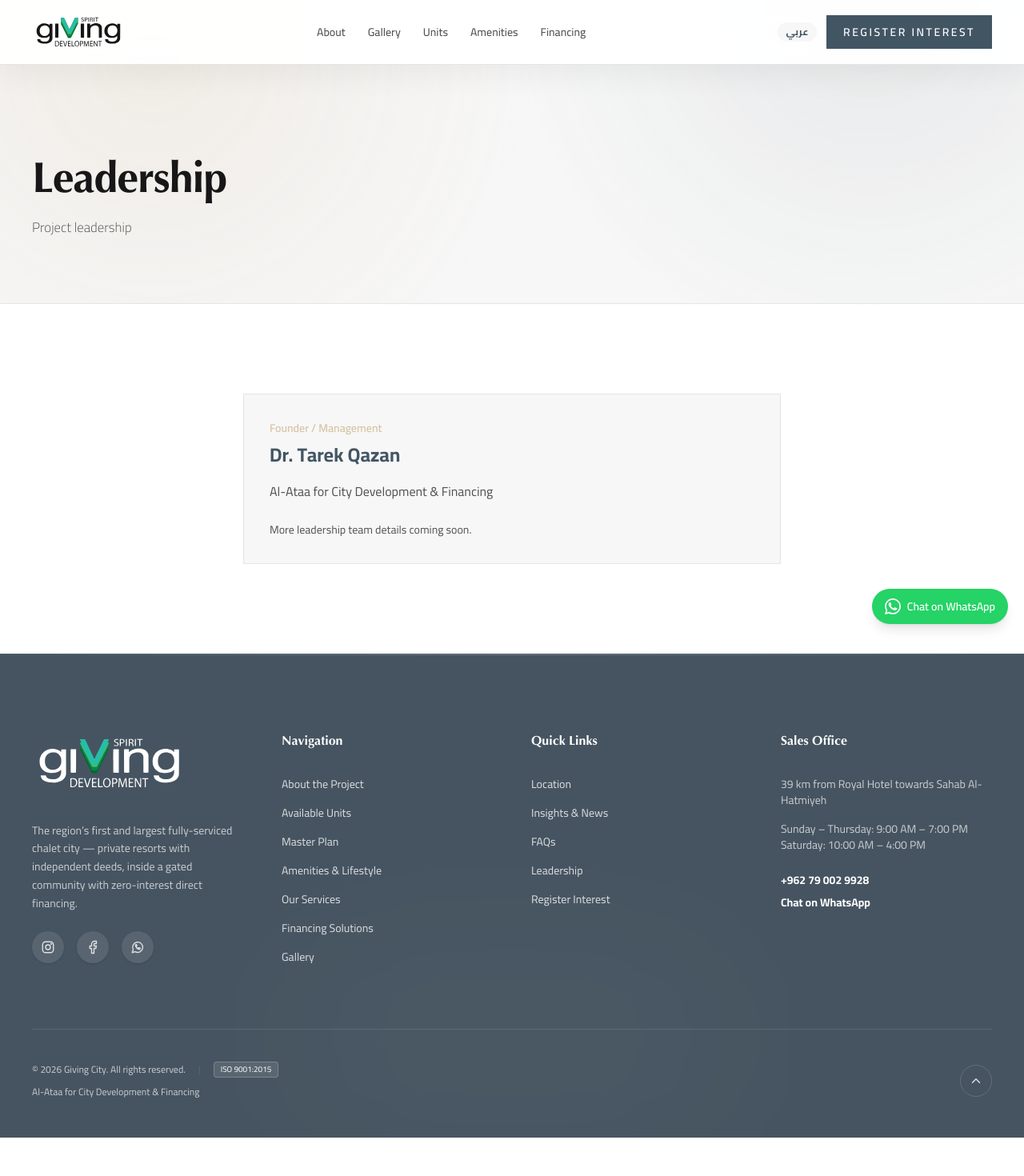
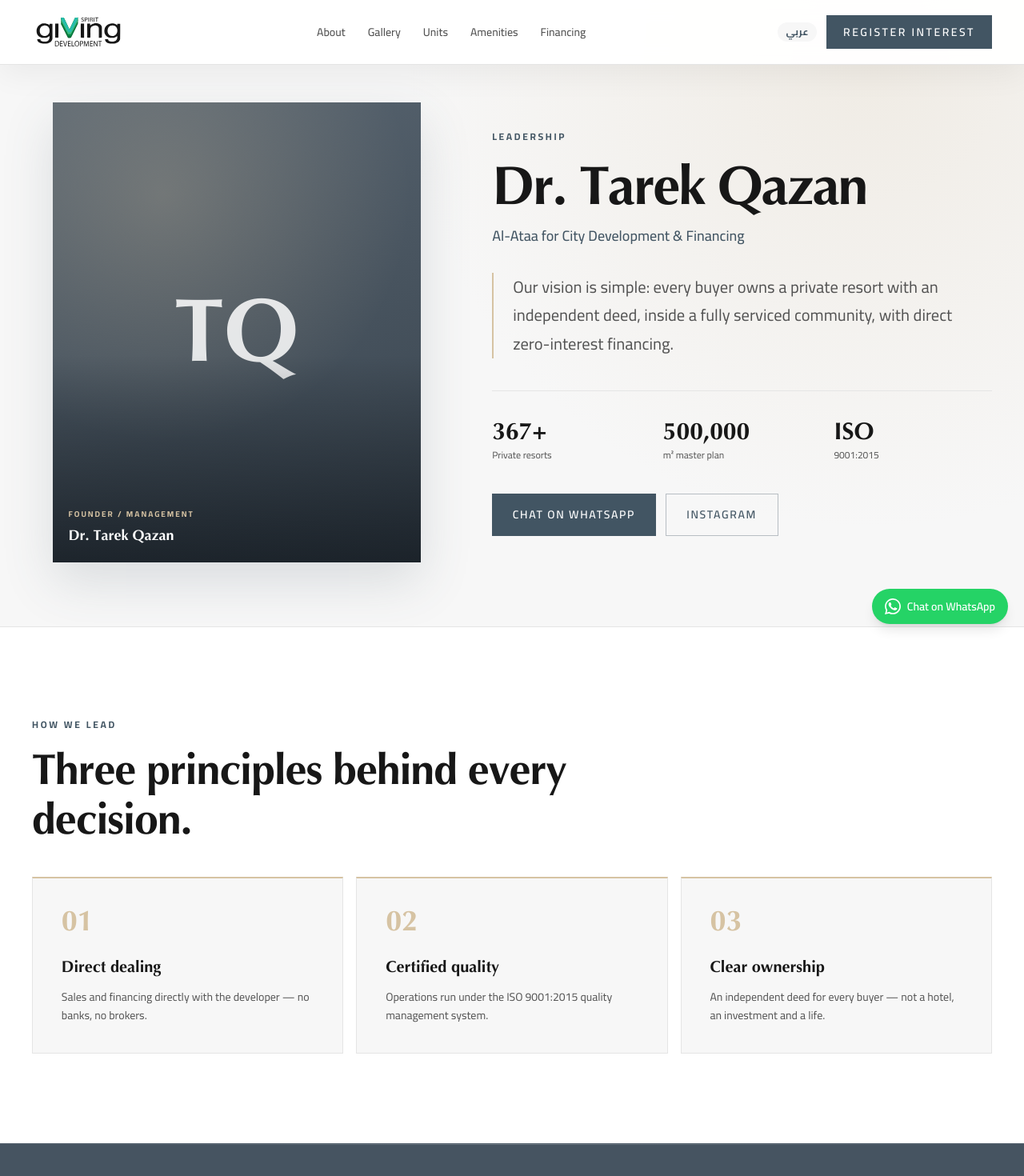
Before and after one commit to NaderDweik/gng-ct, a Next.js app: page /en/leadership in a window 1280 px wide. Shown: the top 1470 px of the page at 80% size. Before the commit the page ends 1422 px from the top, so only its background shows below. Built offline with nearby package versions, Linux system fonts and the light colour scheme.

Commit message:
leadership section

```diff
--- a/src/app/[locale]/leadership/page.tsx
+++ b/src/app/[locale]/leadership/page.tsx
@@ -1,30 +1,132 @@
+import { existsSync } from "node:fs";
+import path from "node:path";
+import Image from "next/image";
 import { getTranslations, setRequestLocale } from "next-intl/server";
-import { PageHero } from "@/components/PageHero";
 import { site } from "@/content/site";
+import { formatNumber } from "@/lib/format";
+type Props = { params: Promise<{ locale: string }> };
 
-type Props = { params: Promise<{ locale: string }> };
+/** Drop the founder portrait here (portrait orientation, ~1200×1500). */
+const FOUNDER_PHOTO = "/leadership/tarek-qazan.jpg";
+
+const principles = [
+  {
+    titleAr: "تعامل مباشر",
+    titleEn: "Direct dealing",
+    bodyAr: "البيع والتمويل مباشرة مع الشركة المطوّرة — بدون بنوك وبدون وسطاء.",
+    bodyEn: "Sales and financing directly with the developer — no banks, no brokers.",
+  },
+  {
+    titleAr: "جودة موثّقة",
+    titleEn: "Certified quality",
+    bodyAr: "عمليات تعمل وفق نظام إدارة الجودة ISO 9001:2015.",
+    bodyEn: "Operations run under the ISO 9001:2015 quality management system.",
+  },
+  {
+    titleAr: "ملكية واضحة",
+    titleEn: "Clear ownership",
+    bodyAr: "سند ملكية مستقل لكل مشترٍ — ليس فندقًا، بل استثمار وحياة.",
+    bodyEn: "An independent deed for every buyer — not a hotel, an investment and a life.",
+  },
+];
 
 export default async function LeadershipPage({ params }: Props) {
   const { locale } = await params;
   setRequestLocale(locale);
   const t = await getTranslations("leadership");
+  const tc = await getTranslations("common");
   const isAr = locale === "ar";
+  const n = (v: number) => formatNumber(v, locale);
+
+  const hasPhoto = existsSync(path.join(process.cwd(), "public", FOUNDER_PHOTO));
+  const name = isAr ? site.contact : site.contactEn;
+
+  const facts = [
+    { value: `${n(site.stats.units)}+`, label: isAr ? "منتجع خاص" : "Private resorts" },
+    { value: n(site.stats.areaSqm), label: isAr ? "م² مساحة المشروع" : "m² master plan" },
+    { value: "ISO", label: "9001:2015" },
+  ];
 
   return (
     <>
-      <PageHero title={t("title")} subtitle={t("subtitle")} />
-      <section className="section">
-        <div className="container-gc max-w-2xl">
-          <div className="border border-line bg-surface-alt p-8">
-            <p className="text-sm font-semibold text-accent">{t("founderRole")}</p>
-            <h2 className="mt-2 text-2xl font-bold text-brand">
-              {isAr ? site.contact : site.contactEn}
-            </h2>
-            <p className="mt-4 text-muted">
+      <section className="leader-hero">
+        <div className="container-gc grid items-center gap-10 pb-16 pt-28 md:pt-32 lg:grid-cols-[0.9fr_1.1fr] lg:gap-16 lg:pb-20">
+          <div className="leader-portrait reveal">
+            {hasPhoto ? (
+              <Image
+                src={FOUNDER_PHOTO}
+                alt={name}
+                fill
+                priority
+                sizes="(max-width: 1024px) 90vw, 40vw"
+                className="object-cover object-top"
+              />
+            ) : (
+              <div className="leader-portrait-fallback" aria-label={name} role="img">
+                <span>{isAr ? "ط.ق" : "TQ"}</span>
+              </div>
+            )}
+            <div className="leader-portrait-tag">
+              <span className="text-[10px] font-bold uppercase tracking-[0.2em] text-accent">
+                {t("founderRole")}
+              </span>
+              <span className="font-display mt-1 text-lg font-bold text-white">{name}</span>
+            </div>
+          </div>
+
+          <div>
+            <p className="section-eyebrow reveal">{t("title")}</p>
+            <h1 className="leader-title reveal" style={{ animationDelay: "80ms" }}>
+              {name}
+            </h1>
+            <p className="reveal mt-3 text-lg font-medium text-primary" style={{ animationDelay: "120ms" }}>
               {isAr ? site.companyAr : site.companyEn}
             </p>
-            <p className="mt-6 text-sm text-muted">{t("moreSoon")}</p>
+
+            <blockquote className="leader-quote reveal" style={{ animationDelay: "180ms" }}>
+              {isAr
+                ? "رؤيتنا بسيطة: أن يمتلك كل مشترٍ منتجعه الخاص بسند مستقل، داخل مجتمع مخدوم بالكامل، وبتمويل مباشر بدون فوائد."
+                : "Our vision is simple: every buyer owns a private resort with an independent deed, inside a fully serviced community, with direct zero-interest financing."}
+            </blockquote>
+
+            <dl className="reveal mt-10 grid grid-cols-3 gap-4 border-t border-line pt-8" style={{ animationDelay: "240ms" }}>
+              {facts.map((f) => (
+                <div key={f.label}>
+                  <dd className="font-display text-2xl font-bold text-ink tabular-nums md:text-3xl">{f.value}</dd>
+                  <dt className="mt-1 text-xs text-muted">{f.label}</dt>
+                </div>
+              ))}
+            </dl>
+
+            <div className="reveal mt-10 flex flex-wrap gap-3" style={{ animationDelay: "300ms" }}>
+              <a href={site.whatsappUrl} target="_blank" rel="noopener noreferrer" className="btn btn-primary">
+                {tc("whatsapp")}
+              </a>
+              <a href={site.social.instagramCorp} target="_blank" rel="noopener noreferrer" className="btn btn-ghost-dark">
+                Instagram
+              </a>
+            </div>
           </div>
+        </div>
+      </section>
+
+      <section className="section bg-surface">
+        <div className="container-gc">
+          <p className="section-eyebrow">{isAr ? "مبادئ الإدارة" : "How we lead"}</p>
+          <h2 className="section-title max-w-2xl">
+            {isAr ? "ثلاثة مبادئ تقود كل قرار." : "Three principles behind every decision."}
+          </h2>
+          <ol className="mt-10 grid gap-4 md:grid-cols-3">
+            {principles.map((p, i) => (
+              <li key={p.titleEn} className="principle-card">
+                <span className="font-display text-4xl font-bold leading-none text-accent tabular-nums">
+                  {n(i + 1).padStart(2, isAr ? "٠" : "0")}
+                </span>
+                <h3 className="font-display mt-6 text-xl font-bold text-ink">{isAr ? p.titleAr : p.titleEn}</h3>
+                <p className="mt-3 text-sm leading-relaxed text-muted">{isAr ? p.bodyAr : p.bodyEn}</p>
+              </li>
+            ))}
+          </ol>
         </div>
       </section>
     </>
--- a/src/app/globals.css
+++ b/src/app/globals.css
@@ -939,6 +939,103 @@
   }
 }
 
+/* Leadership page */
+.leader-hero {
+  position: relative;
+  overflow: hidden;
+  background:
+    radial-gradient(circle at 85% 10%, color-mix(in srgb, var(--brand-accent) 22%, transparent), transparent 45%),
+    var(--surface-alt);
+  border-bottom: 1px solid var(--line);
+}
+
+.leader-portrait {
+  position: relative;
+  aspect-ratio: 4 / 5;
+  width: 100%;
+  max-width: 460px;
+  margin-inline: auto;
+  overflow: hidden;
+  background: var(--brand-secondary);
+  box-shadow: var(--shadow-card-lg);
+}
+
+.leader-portrait::after {
+  content: "";
+  position: absolute;
+  inset: 0;
+  pointer-events: none;
+  background: linear-gradient(180deg, transparent 55%, color-mix(in srgb, var(--overlay) 75%, transparent) 100%);
+}
+
+.leader-portrait-fallback {
+  position: absolute;
+  inset: 0;
+  display: flex;
+  align-items: center;
+  justify-content: center;
+  background:
+    radial-gradient(circle at 30% 20%, color-mix(in srgb, var(--brand-accent) 25%, transparent), transparent 55%),
+    linear-gradient(160deg, var(--brand-secondary-light), var(--brand-secondary-deep));
+}
+
+.leader-portrait-fallback span {
+  font-family: var(--font-display);
+  font-size: clamp(4rem, 10vw, 7rem);
+  font-weight: 700;
+  color: color-mix(in srgb, var(--white) 85%, transparent);
+}
+
+.leader-portrait-tag {
+  position: absolute;
+  z-index: 1;
+  inset-inline-start: 1.25rem;
+  bottom: 1.25rem;
+  display: flex;
+  flex-direction: column;
+}
+
+.leader-title {
+  margin-top: 0.5rem;
+  font-family: var(--font-display);
+  font-size: clamp(2.4rem, 5.5vw, 4.25rem);
+  font-weight: 700;
+  line-height: 1.05;
+  letter-spacing: -0.03em;
+  color: var(--ink);
+}
+
+[dir="rtl"] .leader-title {
+  font-family: var(--font-body);
+  letter-spacing: 0;
+  line-height: 1.2;
+}
+
+.leader-quote {
+  position: relative;
+  margin-top: 2rem;
+  padding-inline-start: 1.5rem;
+  border-inline-start: 2px solid var(--brand-accent);
+  font-size: clamp(1.05rem, 1.6vw, 1.3rem);
+  line-height: 1.75;
+  color: var(--muted);
+}
+
+.principle-card {
+  position: relative;
+  padding: clamp(1.75rem, 2.8vw, 2.25rem);
+  background: var(--surface-alt);
+  border: 1px solid var(--line);
+  border-top: 2px solid var(--brand-accent);
+  transition: transform 0.4s var(--ease), box-shadow 0.4s var(--ease), background 0.4s var(--ease);
+}
+
+.principle-card:hover {
+  transform: translateY(-4px);
+  background: var(--surface);
+  box-shadow: var(--shadow-card);
+}
+
 /* Register page */
 .register-hero {
   position: relative;
```
